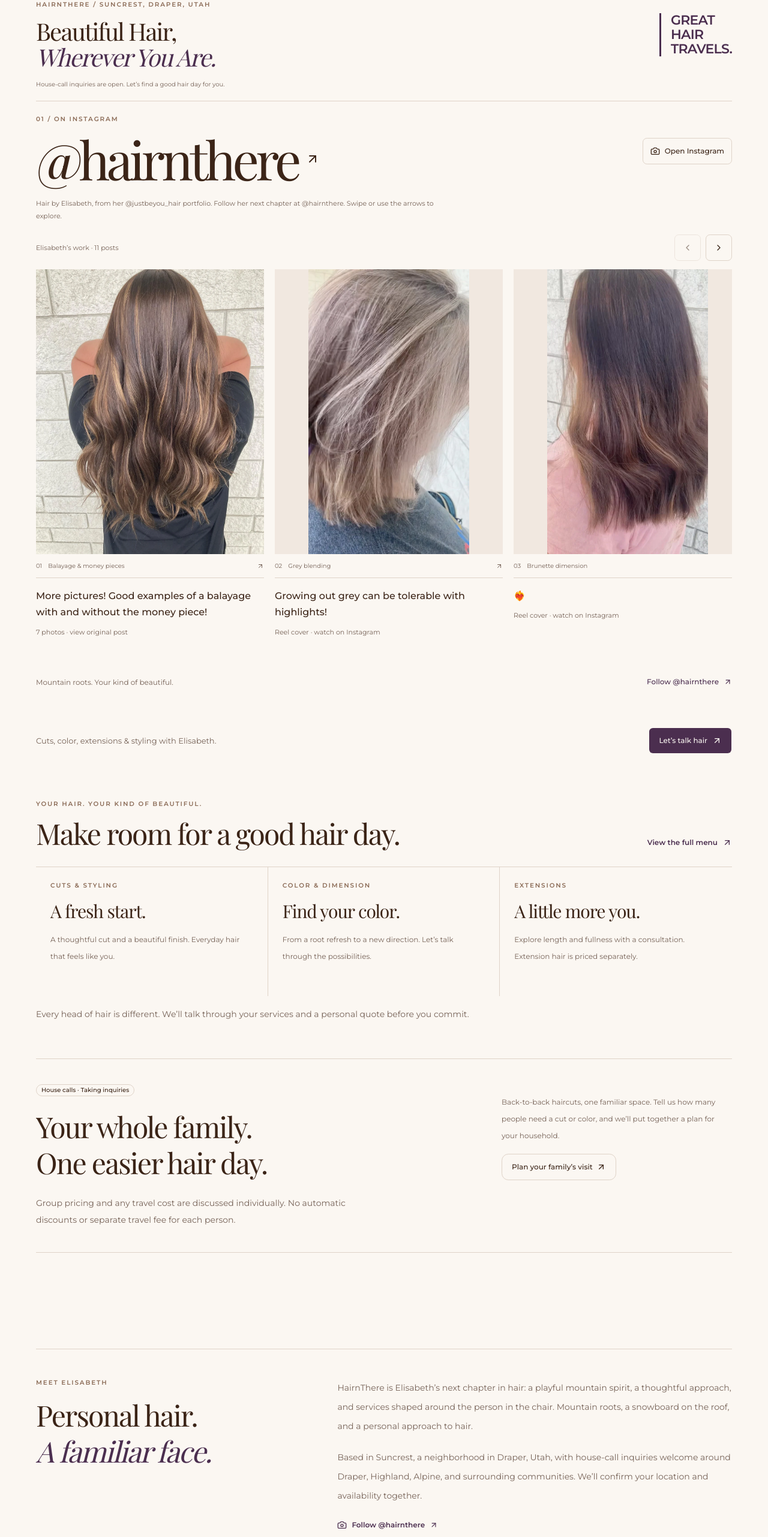
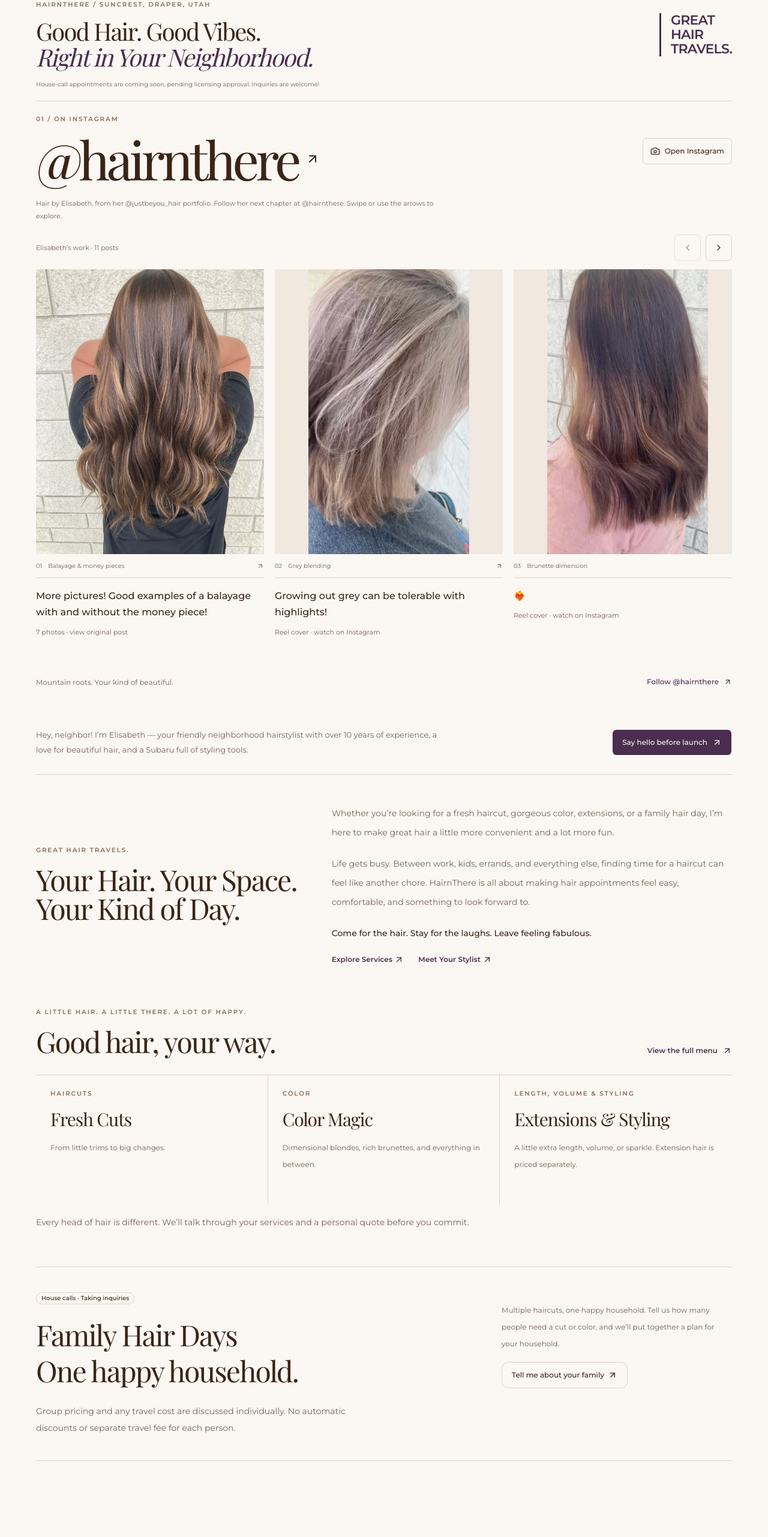
Before and after one commit to harryt04/hair-n-there, a Next.js app: page / in a window 1280 px wide. Shown: the part 234-2797 px from the top of the page at 60% size. Built offline with nearby package versions, Linux system fonts and the light colour scheme; no server answers; a web font is replaced by a local one.

Commit message:
Incorporate Elisabeth's neighborhood copy and portraits

```diff
--- a/src/app/(site)/home.module.css
+++ b/src/app/(site)/home.module.css
@@ -8,7 +8,7 @@
 }
 .title {
   margin-top: 14px;
-  font-size: clamp(2.1rem, 3.5vw, 2.5rem);
+  font-size: clamp(1.9rem, 3.5vw, 2.5rem);
   line-height: 1.08;
   letter-spacing: -0.045em;
 }
@@ -141,6 +141,7 @@
   padding-bottom: 28px;
 }
 .galleryAction p {
+  max-width: 43rem;
   font-size: 13px;
   line-height: 1.9;
   color: var(--muted-foreground);
@@ -156,3 +157,40 @@
     font-size: 12px;
   }
 }
+
+.welcome,
+.about {
+  display: grid;
+  grid-template-columns: minmax(0, 0.8fr) minmax(0, 1.2fr);
+  gap: 3rem;
+  align-items: center;
+  border-top: 1px solid var(--border);
+  padding-top: 3rem;
+}
+.welcome {
+  padding-bottom: 1.5rem;
+}
+.portraits {
+  display: grid;
+  grid-template-columns: minmax(0, 1fr) minmax(0, 0.65fr);
+  align-items: end;
+  gap: 0.75rem;
+}
+.portrait,
+.sundance {
+  display: block;
+  width: 100%;
+  height: auto;
+  border-radius: 0.25rem;
+}
+.portrait {
+  margin-bottom: 2rem;
+}
+@media (max-width: 767px) {
+  .welcome,
+  .about {
+    grid-template-columns: minmax(0, 1fr);
+    gap: 2rem;
+    padding-top: 2rem;
+  }
+}
--- a/src/app/(site)/page.tsx
+++ b/src/app/(site)/page.tsx
@@ -1,5 +1,6 @@
 import type { Metadata } from "next";
 import Link from "next/link";
+import Image from "next/image";
 import { ArrowUpRight, Camera } from "lucide-react";
 import { Button } from "@/components/ui/button";
 import { Badge } from "@/components/ui/badge";
@@ -13,30 +14,30 @@ import { availability, launchNotice } from "@/data/availability";
 import styles from "./home.module.css";
 
 export const metadata: Metadata = {
-  title: "Beautiful Hair, Wherever You Are.",
+  title: "Good Hair. Good Vibes. Right in Your Neighborhood.",
   description:
-    "Cuts, color, extensions and styling with Elisabeth. Explore HairnThere in Suncrest, Draper, Utah, browse services and start a consultation.",
+    "Meet Elisabeth, your neighborhood hairstylist with over 10 years of experience. Explore cuts, color, extensions, and family hair days in Suncrest, Draper, Utah.",
   alternates: { canonical: "/" },
 };
 
 const highlights = [
   {
     id: "womens-haircut-blow-dry",
-    label: "Cuts & styling",
-    title: "A fresh start.",
-    copy: "A thoughtful cut and a beautiful finish. Everyday hair that feels like you.",
+    label: "Haircuts",
+    title: "Fresh Cuts",
+    copy: "From little trims to big changes.",
   },
   {
     id: "root-touch-up",
-    label: "Color & dimension",
-    title: "Find your color.",
-    copy: "From a root refresh to a new direction. Let’s talk through the possibilities.",
+    label: "Color",
+    title: "Color Magic",
+    copy: "Dimensional blondes, rich brunettes, and everything in between.",
   },
   {
     id: "extension-consultation",
-    label: "Extensions",
-    title: "A little more you.",
-    copy: "Explore length and fullness with a consultation. Extension hair is priced separately.",
+    label: "Length, volume & styling",
+    title: "Extensions & Styling",
+    copy: "A little extra length, volume, or sparkle. Extension hair is priced separately.",
   },
 ];
 
@@ -50,9 +51,11 @@ export default function Home() {
         <div>
           <p className="eyebrow">HairnThere / Suncrest, Draper, Utah</p>
           <h1 id="hero-heading" className={styles.title}>
-            Beautiful Hair,
+            Good Hair. Good Vibes.
             <br />
-            <span className="text-primary italic">Wherever You Are.</span>
+            <span className="text-primary italic">
+              Right in Your Neighborhood.
+            </span>
           </h1>
         </div>
         <div className={styles.stamp} aria-hidden="true">
@@ -67,15 +70,69 @@ export default function Home() {
 
       <InstagramGallery />
       <div className={`site-container ${styles.galleryAction}`}>
-        <p>Cuts, color, extensions &amp; styling with Elisabeth.</p>
+        <p>
+          Hey, neighbor! I’m Elisabeth — your friendly neighborhood hairstylist
+          with over 10 years of experience, a love for beautiful hair, and a
+          Subaru full of styling tools.
+        </p>
         <Button
           nativeButton={false}
           render={<Link href="/contact" />}
           className="h-11 gap-2 rounded-sm px-4 text-xs"
         >
-          Let’s talk hair <ArrowUpRight aria-hidden="true" />
+          Say hello before launch <ArrowUpRight aria-hidden="true" />
         </Button>
       </div>
+
+      <section
+        className={`site-container ${styles.welcome}`}
+        aria-labelledby="welcome-heading"
+      >
+        <div>
+          <p className="eyebrow">Great Hair Travels.</p>
+          <h2
+            id="welcome-heading"
+            className="mt-4 text-4xl tracking-[-.04em] sm:text-5xl"
+          >
+            Your Hair. Your Space. Your Kind of Day.
+          </h2>
+        </div>
+        <div className="space-y-5 text-sm leading-8 text-muted-foreground">
+          <p>
+            Whether you’re looking for a fresh haircut, gorgeous color,
+            extensions, or a family hair day, I’m here to make great hair a
+            little more convenient and a lot more fun.
+          </p>
+          <p>
+            Life gets busy. Between work, kids, errands, and everything else,
+            finding time for a haircut can feel like another chore. HairnThere
+            is all about making hair appointments feel easy, comfortable, and
+            something to look forward to.
+          </p>
+          <p className="font-medium text-foreground">
+            Come for the hair. Stay for the laughs. Leave feeling fabulous.
+          </p>
+          <nav
+            aria-label="Explore HairnThere"
+            className="flex flex-wrap gap-x-6 gap-y-3"
+          >
+            <Link
+              href="/services"
+              className="text-xs font-semibold text-primary hover:underline"
+            >
+              Explore Services{" "}
+              <ArrowUpRight className="inline size-4" aria-hidden="true" />
+            </Link>
+            <Link
+              href="#about"
+              className="text-xs font-semibold text-primary hover:underline"
+            >
+              Meet Your Stylist{" "}
+              <ArrowUpRight className="inline size-4" aria-hidden="true" />
+            </Link>
+          </nav>
+        </div>
+      </section>
 
       <section
         id="services"
@@ -84,12 +141,14 @@ export default function Home() {
       >
         <div className="mb-8 flex flex-col justify-between gap-5 sm:flex-row sm:items-end">
           <div>
-            <p className="eyebrow">Your hair. Your kind of beautiful.</p>
+            <p className="eyebrow">
+              A Little Hair. A Little There. A Lot of Happy.
+            </p>
             <h2
               id="services-heading"
               className="mt-4 font-display text-4xl tracking-[-.04em] sm:text-5xl"
             >
-              Make room for a good hair day.
+              Good hair, your way.
             </h2>
           </div>
           <Link
@@ -144,14 +203,14 @@ export default function Home() {
                   id="family-heading"
                   className="mt-5 text-4xl leading-tight tracking-[-.04em] sm:text-5xl"
                 >
-                  Your whole family.
+                  Family Hair Days
                   <br />
-                  One easier hair day.
+                  One happy household.
                 </h2>
               </div>
               <div className="max-w-sm">
                 <p className="text-xs leading-7 text-muted-foreground">
-                  Back-to-back haircuts, one familiar space. Tell us how many
+                  Multiple haircuts, one happy household. Tell us how many
                   people need a cut or color, and we’ll put together a plan for
                   your household.
                 </p>
@@ -161,7 +220,7 @@ export default function Home() {
                   variant="outline"
                   className="mt-4 h-11 px-4 text-xs"
                 >
-                  Plan your family’s visit <ArrowUpRight aria-hidden="true" />
+                  Tell me about your family <ArrowUpRight aria-hidden="true" />
                 </Button>
               </div>
             </div>
@@ -178,24 +237,50 @@ export default function Home() {
         className="site-container py-12 sm:py-20"
         aria-labelledby="about-heading"
       >
-        <div className="grid gap-8 border-t border-border pt-12 md:grid-cols-[minmax(0,.8fr)_minmax(0,1.2fr)] md:gap-16">
-          <div>
+        <div className={styles.about}>
+          <div className={styles.portraits}>
+            <Image
+              src="/Elisabeth/subaru.jpeg"
+              alt="Elisabeth smiling in her Subaru"
+              width={1080}
+              height={1920}
+              sizes="(max-width: 767px) 65vw, 27vw"
+              className={styles.portrait}
+            />
+            <Image
+              src="/Elisabeth/sundance.jpeg"
+              alt="Elisabeth in a black dress beneath wooden beams and string lights at Sundance"
+              width={1152}
+              height={2048}
+              sizes="(max-width: 767px) 40vw, 17vw"
+              className={styles.sundance}
+            />
+          </div>
+          <div className="space-y-5 text-sm leading-8 text-muted-foreground">
             <p className="eyebrow">Meet Elisabeth</p>
             <h2
               id="about-heading"
-              className="mt-4 text-4xl leading-tight tracking-[-.04em] sm:text-5xl"
+              className="mt-4 text-4xl leading-tight tracking-[-.04em] text-foreground sm:text-5xl"
             >
-              Personal hair.
-              <br />
-              <span className="text-primary italic">A familiar face.</span>
+              Hey, I’m Elisabeth!
             </h2>
-          </div>
-          <div className="space-y-5 text-sm leading-8 text-muted-foreground">
             <p>
-              HairnThere is Elisabeth’s next chapter in hair: a playful mountain
-              spirit, a thoughtful approach, and services shaped around the
-              person in the chair. Mountain roots, a snowboard on the roof, and
-              a personal approach to hair.
+              I’ve been doing hair for over a decade, and my favorite part has
+              always been the people in my chair.
+            </p>
+            <p>
+              I love getting to know my clients, hearing their stories, sharing
+              a few laughs, and helping them feel like the best version of
+              themselves.
+            </p>
+            <p>
+              HairnThere was born from a simple idea: great hair shouldn’t have
+              to be complicated. And if that means loading my Subaru with
+              hairbrushes and heading into the mountains, well… great hair
+              travels!
+            </p>
+            <p className="font-medium text-foreground">
+              Can’t wait to meet you, neighbor! 💗
             </p>
             <p>
               Based in Suncrest, a neighborhood in Draper, Utah, with house-call
--- a/src/app/(site)/services/page.tsx
+++ b/src/app/(site)/services/page.tsx
@@ -20,10 +20,13 @@ export default function ServicesPage() {
   return (
     <main id="main-content" className="site-container py-12 sm:py-20">
       <div className="max-w-2xl">
-        <p className="eyebrow">Your hair. Your kind of beautiful.</p>
+        <p className="eyebrow">
+          A Little Hair. A Little There. A Lot of Happy.
+        </p>
         <h1 className="heading-display mt-5 text-5xl sm:text-6xl">
-          A fresh cut.
-          <br />A little more ease.
+          Fresh hair.
+          <br />
+          Good vibes.
         </h1>
         <p className="mt-6 text-sm leading-8 text-muted-foreground">
           Explore the possibilities, then tell us about your people. Elisabeth
@@ -80,7 +83,7 @@ export default function ServicesPage() {
         aria-labelledby="family-heading"
       >
         <h2 id="family-heading" className="text-3xl">
-          Your whole family. One thoughtful plan.
+          Family Hair Days. One happy household.
         </h2>
         <p className="mt-4 text-sm leading-7 text-muted-foreground">
           Whether it’s one person or a full household, share how many people
--- a/src/app/(site)/terms/page.tsx
+++ b/src/app/(site)/terms/page.tsx
@@ -37,12 +37,12 @@ export default function TermsPage() {
       </PolicySection>
       <PolicySection title="Current availability">
         <p>
-          House-call inquiries are open. Elisabeth or a member of her team will
-          follow up to discuss pricing, timing, and the visit location. Salon
-          services remain a future plan; special-event inquiries are
-          informational until location and services are confirmed. The website
-          does not automatically reserve appointments or collect deposits or
-          payments.
+          House-call appointments are coming soon, pending licensing approval.
+          Inquiries are open. Elisabeth or a member of her team will follow up
+          to discuss pricing, timing, and the visit location. Salon services
+          remain a future plan; special-event inquiries are informational until
+          location and services are confirmed. The website does not
+          automatically reserve appointments or collect deposits or payments.
         </p>
         <p>
           The illustrated Subaru is part of the brand. It does not represent an
--- a/src/app/layout.tsx
+++ b/src/app/layout.tsx
@@ -25,7 +25,7 @@ export const metadata: Metadata = {
     template: "%s | HairnThere",
   },
   description:
-    "Beautiful Hair, Wherever You Are. Explore cuts, color, and family house calls around Suncrest, Draper, Utah. Send your visit details for a personal quote.",
+    "Good Hair. Good Vibes. Right in Your Neighborhood. Meet Elisabeth and explore cuts, color, extensions, and family hair days in Suncrest, Draper, Utah.",
   applicationName: business.name,
   openGraph: {
     type: "website",
@@ -33,7 +33,7 @@ export const metadata: Metadata = {
     siteName: business.name,
     title: "HairnThere · Great Hair Travels.",
     description:
-      "Beautiful Hair, Wherever You Are. Cuts, color, and a little more ease. House-call inquiries are open with Elisabeth and her team.",
+      "Good Hair. Good Vibes. Right in Your Neighborhood. House-call appointments are coming soon, pending licensing approval. Inquiries are welcome!",
     images: [
       {
         url: "/brand/social-card.png",
--- a/src/components/contact/contact-section.tsx
+++ b/src/components/contact/contact-section.tsx
@@ -1,3 +1,4 @@
+import { launchNotice } from "@/data/availability";
 import { business } from "@/data/business";
 import { Suspense } from "react";
 import { ContactEntry, ContactForm } from "@/components/contact/contact-form";
@@ -28,6 +29,9 @@ export function ContactSection({
           Tell us about your people and what works for you. Elisabeth or a
           member of her team will be in touch shortly to discuss your visit and
           a personal quote.
+        </p>
+        <p className="mt-3 max-w-lg text-xs leading-6 text-muted-foreground">
+          {launchNotice}
         </p>
       </div>
       {standalone ? (
--- a/src/components/site/faq.tsx
+++ b/src/components/site/faq.tsx
@@ -1,8 +1,18 @@
 import Link from "next/link";
+import { launchNotice } from "@/data/availability";
 
 export function FrequentlyAskedQuestions() {
   return (
     <div className="divide-y divide-border border-y border-border">
+      <details className="py-1">
+        <summary className="cursor-pointer py-4 text-sm font-medium">
+          Can I book a house call yet?
+        </summary>
+        <p className="pb-5 text-sm leading-7 text-muted-foreground">
+          {launchNotice} Send an inquiry to start a conversation with Elisabeth
+          or her team. Submitting the form does not reserve an appointment.
+        </p>
+      </details>
       <details className="py-1">
         <summary className="cursor-pointer py-4 text-sm font-medium">
           How will pricing work?
--- a/src/data/availability.ts
+++ b/src/data/availability.ts
@@ -9,7 +9,7 @@ export const availability = {
     status: "Taking inquiries",
     acceptsAppointments: true,
     message:
-      "House-call inquiries are open. Elisabeth or her team will follow up to discuss your visit, pricing, and availability. Your time is confirmed together.",
+      "House-call inquiries are open. Appointments are coming soon, pending licensing approval. Elisabeth or her team will follow up to discuss your plans and a personal quote.",
   },
   salon: {
     label: "Salon services",
@@ -38,4 +38,4 @@ export const availability = {
   }
 >;
 export const launchNotice =
-  "House-call inquiries are open. Let’s find a good hair day for you.";
+  "House-call appointments are coming soon, pending licensing approval. Inquiries are welcome!";
```
Also changed, not shown: public/Elisabeth/subaru.jpeg (added), public/Elisabeth/sundance.jpeg (added), 2 other files (tests, documents, lock files or other folders).
